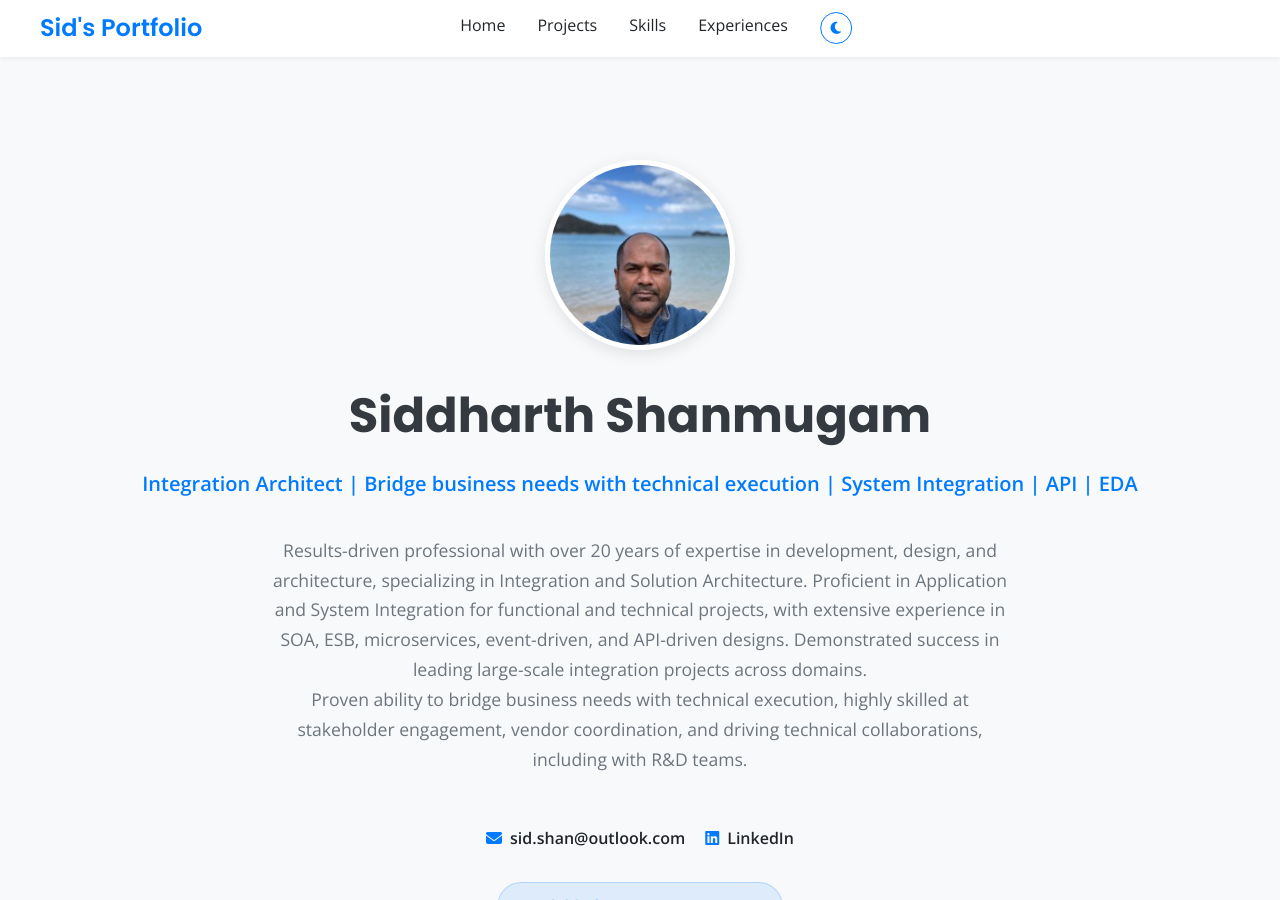
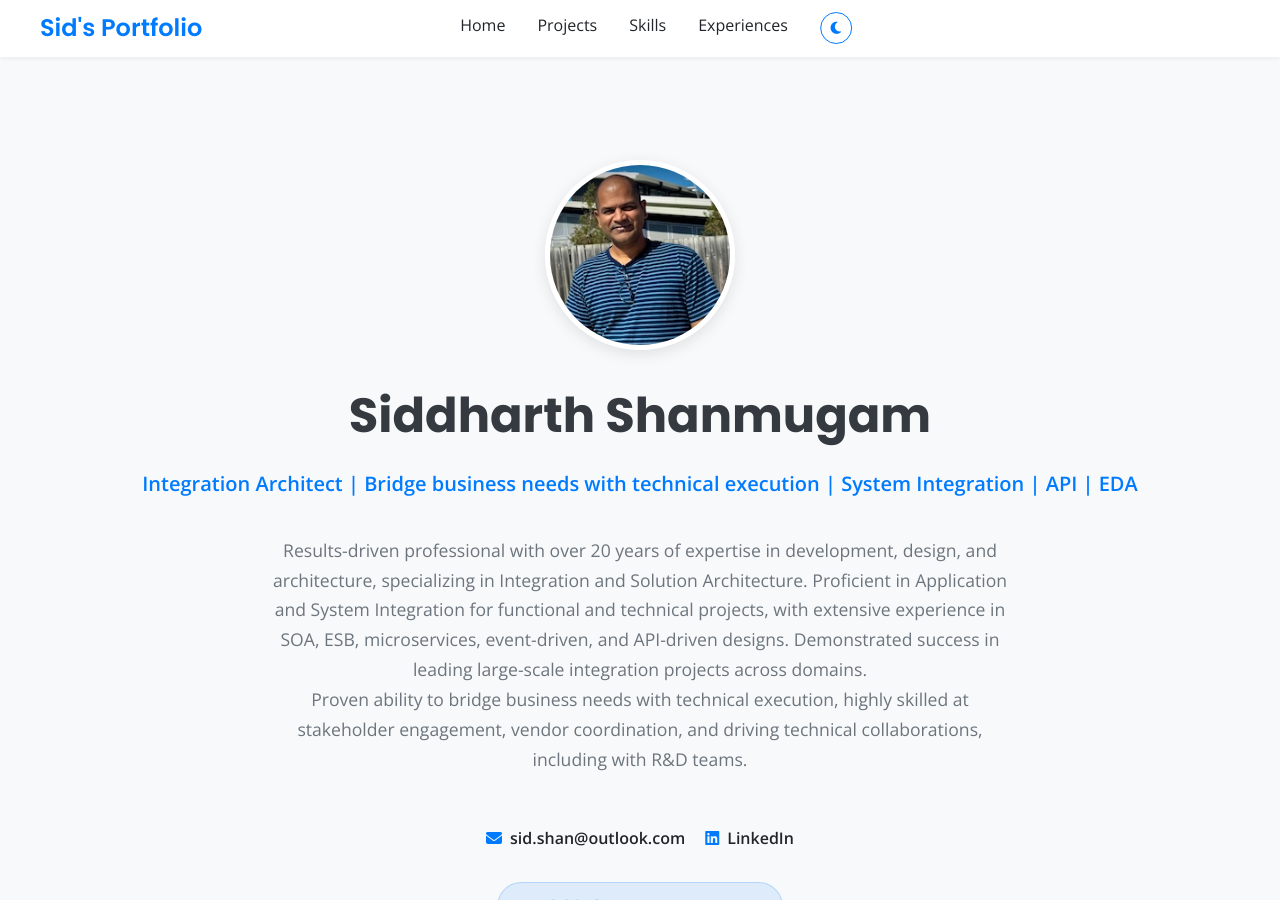
Before and after one commit to sid-inthub/sid-inthub.github.io, a Jekyll site: the page built from index.md, in a window 1280 px wide and 900 px high. Built offline with Jekyll 4.4.1, drawn with Linux system fonts in a browser that asks for light colours.

Commit message:
Profile Pic Update
Profile Pic Update

```diff
--- a/_includes/section-profile.html
+++ b/_includes/section-profile.html
@@ -1,5 +1,5 @@
 <div class="profile-section" id="profile-section">
-    <img src="./assets/images/sid-linked.jpg" alt="Sid" class="profile-image">
+    <img src="./assets/images/sid-mini-pic.jpg" alt="Sid" class="profile-image">
     <h1 class="profile-title">Siddharth Shanmugam</h1>
     <h2 class="profile-subtitle">Integration Architect | Bridge business needs with technical execution | System
         Integration | API | EDA</h2>
```
Also changed, not shown: assets/images/sid-mini-pic.jpg (added).
